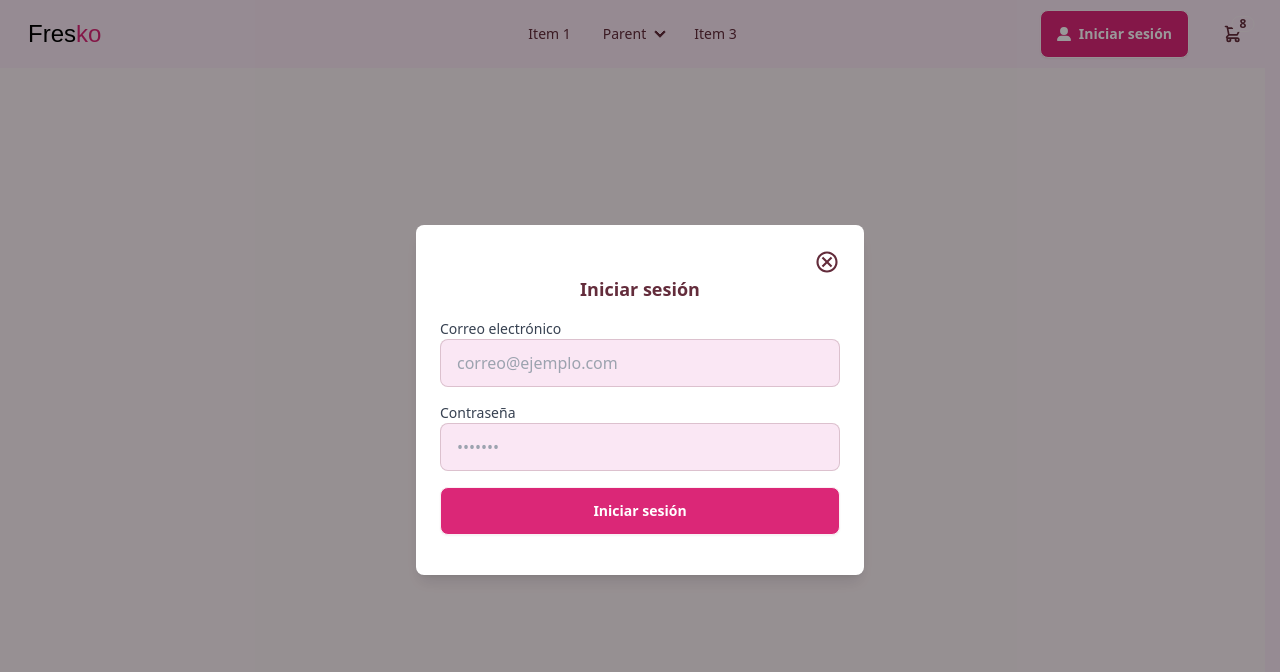
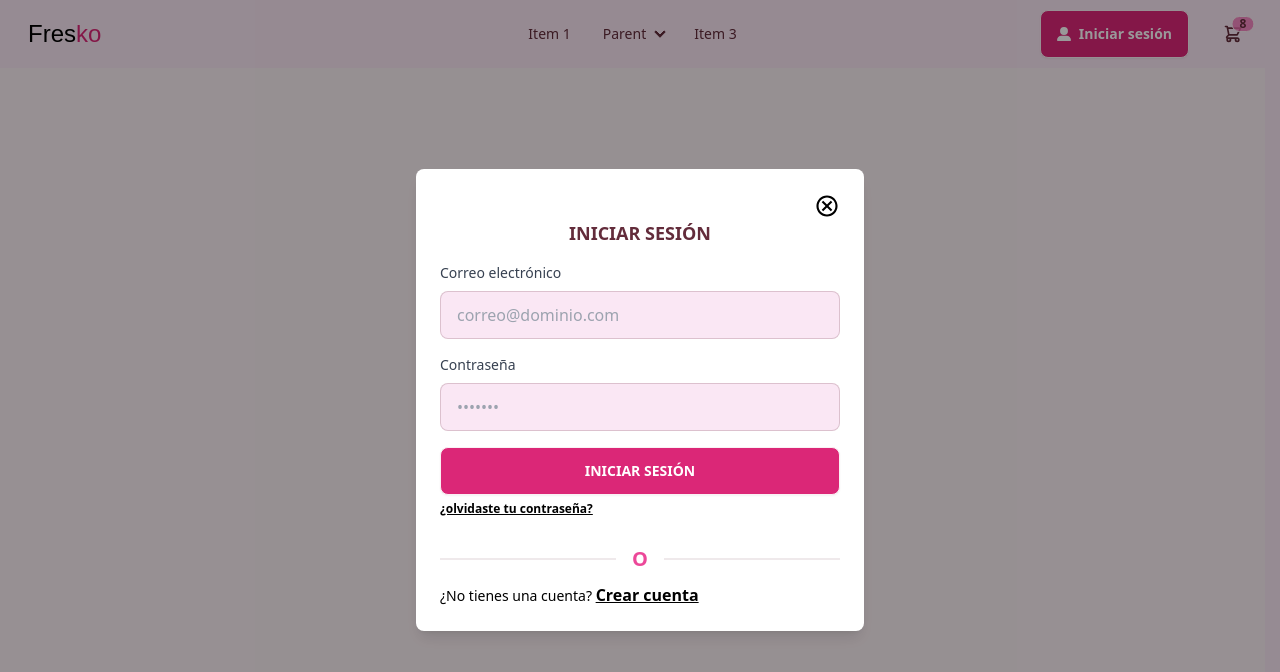
Before and after one commit to arielrz-dev/s21-13-n-webapp, a Next.js app in the folder frontend/: page / in a window 1280 px wide. Both pictures are taken after a click on the label "Iniciar sesión". Shown: the top 672 px of the page. Built offline with nearby package versions, Linux system fonts and the light colour scheme; a web font is replaced by a local one.

Commit message:
update login maquetado

```diff
--- a/frontend/src/components/Cart.jsx
+++ b/frontend/src/components/Cart.jsx
@@ -17,7 +17,7 @@ export default function Cart() {
                             strokeWidth="2"
                             d="M3 3h2l.4 2M7 13h10l4-8H5.4M7 13L5.4 5M7 13l-2.293 2.293c-.63.63-.184 1.707.707 1.707H17m0 0a2 2 0 100 4 2 2 0 000-4zm-8 2a2 2 0 11-4 0 2 2 0 014 0z" />
                     </svg>
-                    <span className="badge badge-sm indicator-item">8</span>
+                    <span className="badge badge-sm indicator-item bg-pink-400 bg-opacity-80">8</span>
 
                 </div>
                 {/* <span className="text-[9px]">CARRITO</span> */}
--- a/frontend/src/components/LoginModal.jsx
+++ b/frontend/src/components/LoginModal.jsx
@@ -4,6 +4,7 @@ import { useForm } from 'react-hook-form';
 import { FaUserLarge } from "react-icons/fa6";
 import Input from './UI/Input';
 import { IoMdCloseCircleOutline } from "react-icons/io";
+import LINK from 'next/link';
 
 export default function LoginModal() {
     const { register, handleSubmit, formState: { errors } } = useForm();
@@ -48,10 +49,10 @@ export default function LoginModal() {
                 <div className="modal-box w-full max-w-md p-6 bg-white rounded-lg shadow-lg">
                     {/* Botón para cerrar el modal */}
                     <div className="flex justify-end">
-                        <label htmlFor="my_modal_6" className="hover:text-red-500"><IoMdCloseCircleOutline size={26} /></label>
+                        <label htmlFor="my_modal_6" className="hover:text-red-500 text-black"><IoMdCloseCircleOutline size={26} /></label>
                     </div>
 
-                    <h3 className="text-lg font-bold text-center">Iniciar sesión</h3>
+                    <h3 className="text-lg font-bold text-center">INICIAR SESIÓN</h3>
                     <form onSubmit={handleSubmit(onSubmit)} className="py-4">
                         <Input
                             id="email"
@@ -61,7 +62,7 @@ export default function LoginModal() {
                             required="Este campo es obligatorio"
                             pattern={/^[a-zA-Z0-9._%+-]+@[a-zA-Z0-9.-]+\.[a-zA-Z]{2,4}$/i}
                             errorMessage={errors.email && errors.email.message}
-                            placeholder={"correo@ejemplo.com"}
+                            placeholder={"correo@dominio.com"}
 
                         />
                         <Input
@@ -78,9 +79,25 @@ export default function LoginModal() {
                             type="submit"
                             className="btn w-full bg-pink-600 text-white hover:bg-pink-700"
                         >
-                            Iniciar sesión
+                            INICIAR SESIÓN
                         </button>
+                        <span className='font-semibold text-xs text-black'>
+                            <LINK href="/" className=' hover:text-pink-700 underline'>
+                                ¿olvidaste tu contraseña?
+                            </LINK>
+                        </span>
                     </form>
+                    <div className="divider">
+                        <span className='text-pink-500 font-semibold text-xl'>O</span>
+                    </div>
+                    <div className=''>
+                        <span className='text-black text-sm'>¿No tienes una cuenta?       </span>
+                        <LINK href="/" className='font-semibold text-black hover:text-pink-700 underline'>
+                            Crear cuenta
+                        </LINK>
+
+                    </div>
+
                 </div>
             </div>
         </div>
--- a/frontend/src/components/UI/Input.jsx
+++ b/frontend/src/components/UI/Input.jsx
@@ -4,7 +4,7 @@ import React from 'react';
 const Input = ({ id, label, type, register, required, pattern, minLength, errorMessage, placeholder }) => {
     return (
         <div className="mb-4">
-            <label htmlFor={id} className="block text-sm font-medium text-gray-700">{label}</label>
+            <label htmlFor={id} className="block text-sm font-medium text-gray-700 pb-2">{label}</label>
             <input
                 id={id}
                 type={type}
```
